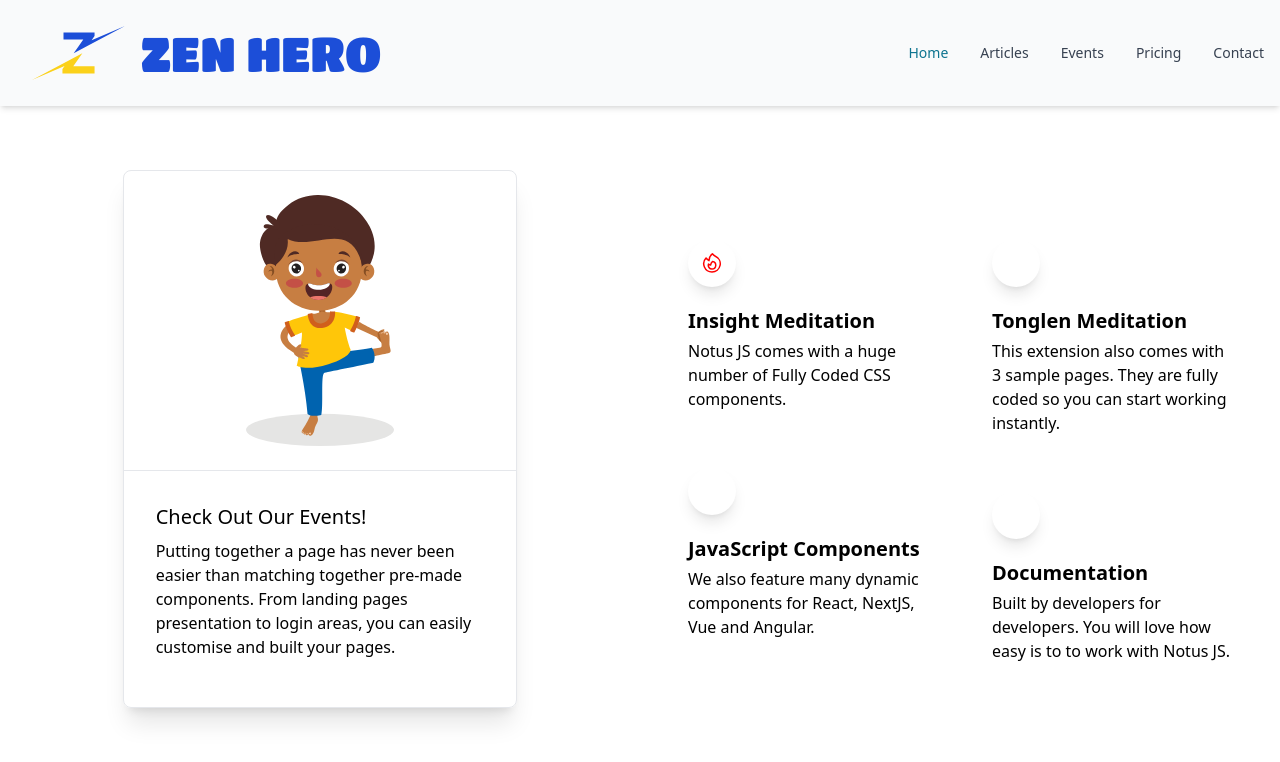
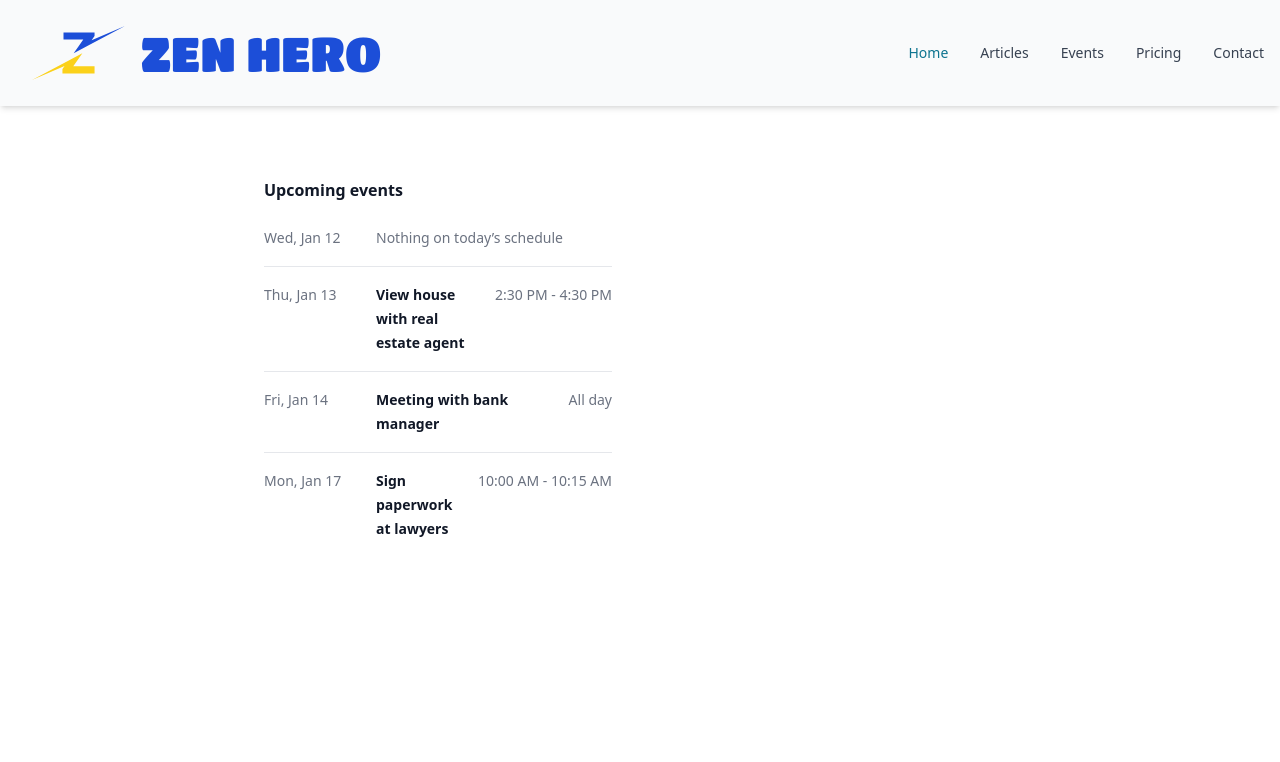
Before and after one commit to techstack-io/zenhero, a Next.js app: page /events in a window 1280 px wide. Shown: the top 762 px of the page. Built offline with nearby package versions, Linux system fonts and the light colour scheme.

Commit message:
Added events page

```diff
--- a/components/Header.js
+++ b/components/Header.js
@@ -10,7 +10,7 @@ export default function Header() {
         <link rel="icon" href="/favicon.ico" />
         <link rel="preconnect" href="https://fonts.googleapis.com" />
         <link rel="preconnect" href="https://fonts.gstatic.com" crossOrigin="true" />
-        <link href="https://fonts.googleapis.com/css2?family=Titan+One&display=swap" rel="stylesheet" />
+        <link href="https://fonts.googleapis.com/css2?family=Titan+One&Signika+Negative:wght@300&Barlow+Condensed:wght@300&display=swap" rel="stylesheet" />
         <script src="../path/to/flowbite/dist/flowbite.js"></script>
         <meta name="description" content="Find your inner Zen Hero" />
         <meta
--- /dev/null
+++ b/pages/api/events/data.json
@@ -0,0 +1,76 @@
+{
+  "events": [
+    {
+      "id": "1",
+      "name": "Simplicity, Solitude and the Art of Meditation ",
+      "slug": "simplicity-solitude-and-the-art-of-meditation",
+      "venue": "online",
+      "address": "online",
+      "performers": "DJ Manny Duke",
+      "date": "Thu, Oct 27, 2022",
+      "time": "7:00 AM CST",
+      "description": "Wise practice is responsive to the times and yet touches timelessness. Practice grounds in the here-now and is infused with the ever-always. In this retreat, we will learn how simplicity, solitude, and the art of meditation enable us to meet the challenges of life, and explore the living process of mindfulness that brings Dhamma infused attention to life's realities.",
+      "image": "/images/sample/event1.jpg"
+    },
+    {
+      "id": "2",
+      "name": "Boom Dance Festival Experience",
+      "slug": "boom-dance-festival-experience",
+      "venue": "Blackjacks",
+      "address": "966 Lexington Ave New York, New York(NY), 10021",
+      "performers": "DJ LUCK & MC NEAT, NICKY BLACKMARKET, DJ NICKY BLACKMARKET, RATPACK",
+      "date": "June 2, 2021",
+      "time": "8:00 PM EST",
+      "description": "It's looking more and more like we will be seeing events return in the summer! To celebrate this we are arranging a festival experience to say good bye to lock down! We will also be celebrating the fact Zoom Dance is one year old!",
+      "image": "/images/sample/event2.jpg"
+    },
+    {
+      "id": "3",
+      "name": "Encore Night Boat Party",
+      "slug": "encore-night-boat-party",
+      "venue": "Encore",
+      "address": "675 Water St New York, New York(NY), 10002",
+      "performers": "Bad Boy Bill",
+      "date": "June 11, 2021",
+      "time": "7:00 PM EST",
+      "description": "Who is ready to party? I mean in the middle of the water, a boat with good music and drinks. If thats you then you have made it to the right place.",
+      "image": "/images/sample/event3.jpg"
+    },
+    {
+      "id": "4",
+      "name": "Jam Concert Live",
+      "slug": "jam-concert-live",
+      "venue": "Club Ozone",
+      "address": "70 W 115th St New York, New York(NY), 10026",
+      "performers": "DJ RNB",
+      "date": "June 20, 2021",
+      "time": "10:00 PM EST",
+      "description": "The most diverse dj on the east coast, DJ RNB team up once again to bring you the next installment in the high energy, Jam Concert Live series!",
+      "image": "/images/sample/event4.jpg"
+    },
+    {
+      "id": "5",
+      "name": "UnMute Rock Festival",
+      "slug": "unmute-rock-festival",
+      "venue": "Studio 54",
+      "address": "55 La Salle St #12K New York, New York(NY), 10027",
+      "performers": "Big Wednesday, Black Pyre, Calling Apollo",
+      "date": "June 30, 2021",
+      "time": "8:00 PM EST",
+      "description": "With bands from around the UK ready to send the roof into orbit, get ready for the loudest Welsh festival: the inaugural UnMute 2021.",
+      "image": "/images/sample/event5.jpg"
+    },
+    {
+      "id": "6",
+      "name": "Soul Kitchen Party",
+      "slug": "soul-kitchen-party",
+      "venue": "Onyx Club",
+      "address": "60 Gramercy Park N #2 New York, New York(NY), 10010",
+      "performers": "A-Trak, Nightmares on Wax, Rakim, Jay Electronica",
+      "date": "July 2, 2021",
+      "time": "8:00 PM EST",
+      "description": "Dope party which features Hip Hop legends, emerging artists and world-class turntablists",
+      "image": "/images/sample/event6.jpg"
+    }
+  ]
+}
--- /dev/null
+++ b/pages/api/events/index.js
@@ -0,0 +1,13 @@
+// Next.js API route support: https://nextjs.org/docs/api-routes/introduction
+const { events } = require('./data.json')
+
+export default (req, res) => {
+  const evt = events.filter(ev => ev.slug === req.query.slug)
+
+  if (req.method === 'GET') {
+    res.status(200).json(evt)
+  } else {
+    res.setHeader('Allow', ['GET'])
+    res.status(405).json({ message: `Method ${req.method} is not allowed`})
+  }
+}
--- a/pages/api/hello.js
+++ /dev/null
@@ -1,5 +0,0 @@
-// Next.js API route support: https://nextjs.org/docs/api-routes/introduction
-
-export default (req, res) => {
-  res.status(200).json({ name: 'John Doe' })
-}
--- a/pages/events/index.js
+++ b/pages/events/index.js
@@ -1,115 +1,44 @@
 export default function EventsPage() {
     return (
       <>
-        <section class="relative pt-16">
-          <div class="container mx-auto">
-            <div class="flex flex-wrap items-center">
-              <div class="lg:w-1/4 md:w-6/12 lg:w-4/12 px-12 md:px-4 mr-auto ml-auto -mt-78">
-                <div class="relative flex flex-col min-w-0 break-words w-full mb-6 shadow-xl rounded-lg border rounded-2xl">
-                  <center>
-                    <img
-                      src="img/events-img.svg"
-                      className="inline-block rounded-t-2xl w-1/2 p-4 lg:p-6"
-                      alt="image"
-                      loading="lazy"
-                    />
-                  </center>
-                  <hr />
-                  <blockquote class="relative p-8 mb-4">
-                    <h4 class="text-xl text-black-900">Check Out Our Events!</h4>
-                    <p class="text-md font-light mt-2 text-black">
-                      Putting together a page has never been easier than matching
-                      together pre-made components. From landing pages
-                      presentation to login areas, you can easily customise and
-                      built your pages.
-                    </p>
-                  </blockquote>
-                </div>
-              </div>
-
-              <div class="w-full md:w-6/12 px-4">
-                <div class="flex flex-wrap">
-                  <div class="w-full md:w-6/12 px-4">
-                    <div class="relative flex flex-col mt-4">
-                      <div class="px-4 py-5 flex-auto">
-                        <div class="text-blueGray-500 p-3 text-center inline-flex items-center justify-center w-12 h-12 mb-5 shadow-lg rounded-full bg-white">
-                          <svg
-                            xmlns="http://www.w3.org/2000/svg"
-                            fill="none"
-                            viewBox="0 0 24 24"
-                            strokeWidth={1.5}
-                            stroke="red"
-                            className="w-6 h-6"
-                          >
-                            <path
-                              strokeLinecap="round"
-                              strokeLinejoin="round"
-                              d="M15.362 5.214A8.252 8.252 0 0112 21 8.25 8.25 0 016.038 7.048 8.287 8.287 0 009 9.6a8.983 8.983 0 013.361-6.867 8.21 8.21 0 003 2.48z"
-                            />
-                            <path
-                              strokeLinecap="round"
-                              strokeLinejoin="round"
-                              d="M12 18a3.75 3.75 0 00.495-7.467 5.99 5.99 0 00-1.925 3.546 5.974 5.974 0 01-2.133-1A3.75 3.75 0 0012 18z"
-                            />
-                          </svg>
-                        </div>
-                        <h6 class="text-xl mb-1 font-semibold">
-                          Insight Meditation
-                        </h6>
-                        <p class="mb-4 text-blueGray-500">
-                          Notus JS comes with a huge number of Fully Coded CSS
-                          components.
-                        </p>
-                      </div>
-                    </div>
-                    <div class="relative flex flex-col min-w-0">
-                      <div class="px-4 py-5 flex-auto">
-                        <div class="text-blueGray-500 p-3 text-center inline-flex items-center justify-center w-12 h-12 mb-5 shadow-lg rounded-full bg-white">
-                          <i class="fas fa-drafting-compass"></i>
-                        </div>
-                        <h6 class="text-xl mb-1 font-semibold">
-                          JavaScript Components
-                        </h6>
-                        <p class="mb-4 text-blueGray-500">
-                          We also feature many dynamic components for React,
-                          NextJS, Vue and Angular.
-                        </p>
-                      </div>
-                    </div>
-                  </div>
-                  <div class="w-full md:w-6/12 px-4">
-                    <div class="relative flex flex-col min-w-0 mt-4">
-                      <div class="px-4 py-5 flex-auto">
-                        <div class="text-blueGray-500 p-3 text-center inline-flex items-center justify-center w-12 h-12 mb-5 shadow-lg rounded-full bg-white">
-                          <i class="fas fa-newspaper"></i>
-                        </div>
-                        <h6 class="text-xl mb-1 font-semibold">
-                          Tonglen Meditation
-                        </h6>
-                        <p class="mb-4 text-blueGray-500">
-                          This extension also comes with 3 sample pages. They are
-                          fully coded so you can start working instantly.
-                        </p>
-                      </div>
-                    </div>
-                    <div class="relative flex flex-col min-w-0">
-                      <div class="px-4 py-5 flex-auto">
-                        <div class="text-blueGray-500 p-3 text-center inline-flex items-center justify-center w-12 h-12 mb-5 shadow-lg rounded-full bg-white">
-                          <i class="fas fa-file-alt"></i>
-                        </div>
-                        <h6 class="text-xl mb-1 font-semibold">Documentation</h6>
-                        <p class="mb-4 text-blueGray-500">
-                          Built by developers for developers. You will love how
-                          easy is to to work with Notus JS.
-                        </p>
-                      </div>
-                    </div>
-                  </div>
-                </div>
-              </div>
-            </div>
-          </div>
-        </section>
+      <div className="lg:mx-60 p-6 relative grid grid-cols-1 gap-x-14 md:grid-cols-2">
+        <section className="mt-12">
+        <h2 className="font-semibold text-gray-900">Upcoming events</h2>
+        <ol className="mt-2 divide-y divide-gray-200 text-sm leading-6 text-gray-500">
+          <li className="py-4 sm:flex">
+            <time dateTime="2022-01-17" className="w-28 flex-none">
+              Wed, Jan 12
+            </time>
+            <p className="mt-2 flex-auto sm:mt-0">Nothing on today’s schedule</p>
+          </li>
+          <li className="py-4 sm:flex">
+            <time dateTime="2022-01-19" className="w-28 flex-none">
+              Thu, Jan 13
+            </time>
+            <p className="mt-2 flex-auto font-semibold text-gray-900 sm:mt-0">View house with real estate agent</p>
+            <p className="flex-none sm:ml-6">
+              <time dateTime="2022-01-13T14:30">2:30 PM</time> - <time dateTime="2022-01-13T16:30">4:30 PM</time>
+            </p>
+          </li>
+          <li className="py-4 sm:flex">
+            <time dateTime="2022-01-20" className="w-28 flex-none">
+              Fri, Jan 14
+            </time>
+            <p className="mt-2 flex-auto font-semibold text-gray-900 sm:mt-0">Meeting with bank manager</p>
+            <p className="flex-none sm:ml-6">All day</p>
+          </li>
+          <li className="py-4 sm:flex">
+            <time dateTime="2022-01-18" className="w-28 flex-none">
+              Mon, Jan 17
+            </time>
+            <p className="mt-2 flex-auto font-semibold text-gray-900 sm:mt-0">Sign paperwork at lawyers</p>
+            <p className="flex-none sm:ml-6">
+              <time dateTime="2022-01-17T10:00">10:00 AM</time> - <time dateTime="2022-01-17T10:15">10:15 AM</time>
+            </p>
+          </li>
+        </ol>
+      </section>
+      </div>
       </>
     );
   }
--- a/tailwind.config.js
+++ b/tailwind.config.js
@@ -12,7 +12,9 @@ module.exports = {
     extend: {
       fontFamily: {
         'dosis': ['Dosis', 'sans-serif'],
-        'titan-one': ['Titan One', 'cursive']
+        'titan-one': ['Titan One', 'cursive'],
+        'signika-negative': ['Signika Negative', 'sans-serif'],
+        'barlow-condensed': ['Barlow Condensed', 'sans-serif'],
       },
       colors: {
         'blue-bayou':'#1069B2',
```
Also changed, not shown: pages/articles.js (+40 -6 lines), public/img/articles-img.svg (added), 1 other file (tests, documents, lock files or other folders).
